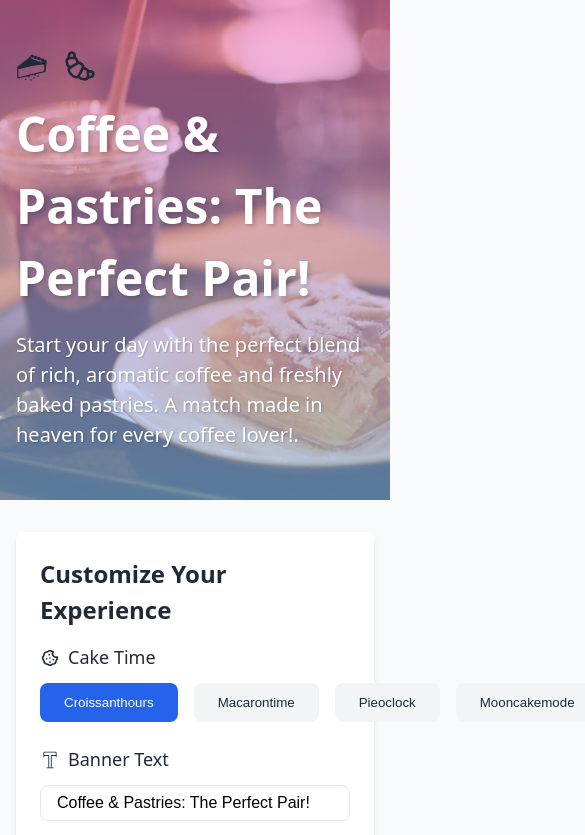
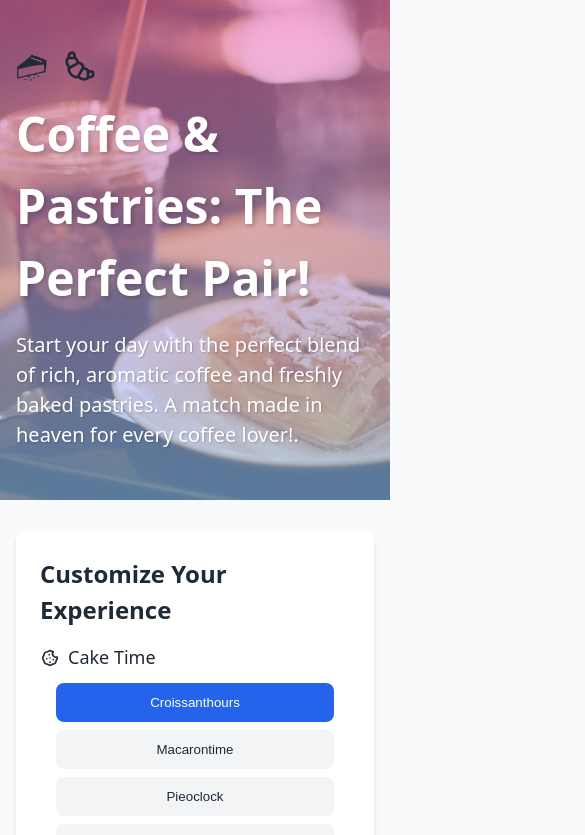
Before and after one commit to nedjwab/interactive-banner, a React (Create React App) app: page / in a window 390 px wide. Shown: the top 835 px of the page, 585 px wide, since content can reach past the window. Built offline with nearby package versions, Linux system fonts and the light colour scheme.

Commit message:
refactor(layout): improve grid responsiveness

```diff
--- a/src/components/Banner/Banner.css
+++ b/src/components/Banner/Banner.css
@@ -199,3 +199,16 @@ body {
   width: 32px;
   height: 32px;
 }
+
+@media (max-width: 768px) {
+  .time-buttons {
+    flex-direction: column;
+    gap: 8px;
+    padding: 0 16px;
+  }
+
+  .time-buttons button {
+    width: 100%;
+    padding: 12px;
+  }
+}
```
